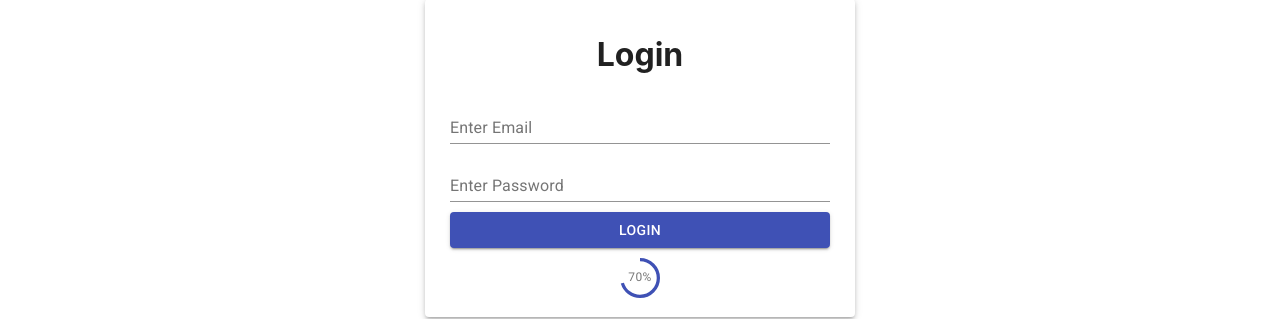
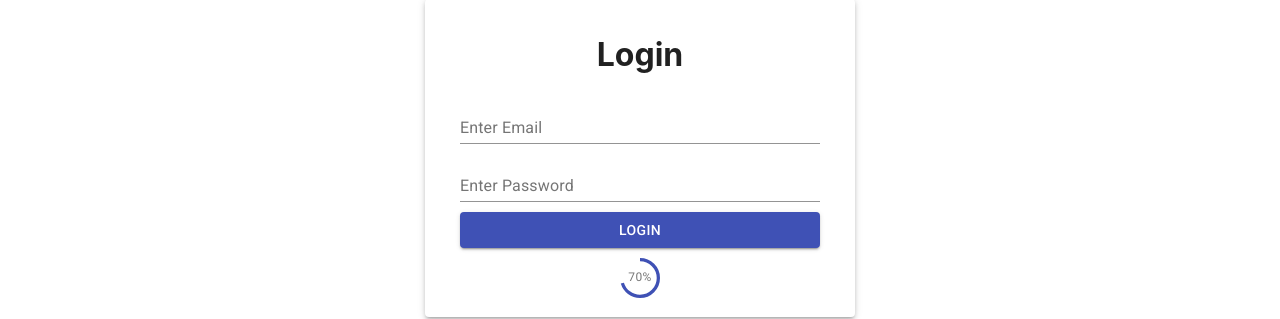
Before and after one commit to abdulwaqar844/Dev-Waqar, a React (Create React App) app: page / in a window 1280 px wide. Shown: the part 90-409 px from the top of the page. Built offline with nearby package versions, Linux system fonts and the light colour scheme.

Commit message:
Update App.js

```diff
--- a/src/App.js
+++ b/src/App.js
@@ -12,7 +12,7 @@ const useStyles = makeStyles((theme) => ({
     padding: 15,
   },
   input: {
-    width: "95%",
+    width: "90%",
     marginBottom: 10
   }
 }));
```
